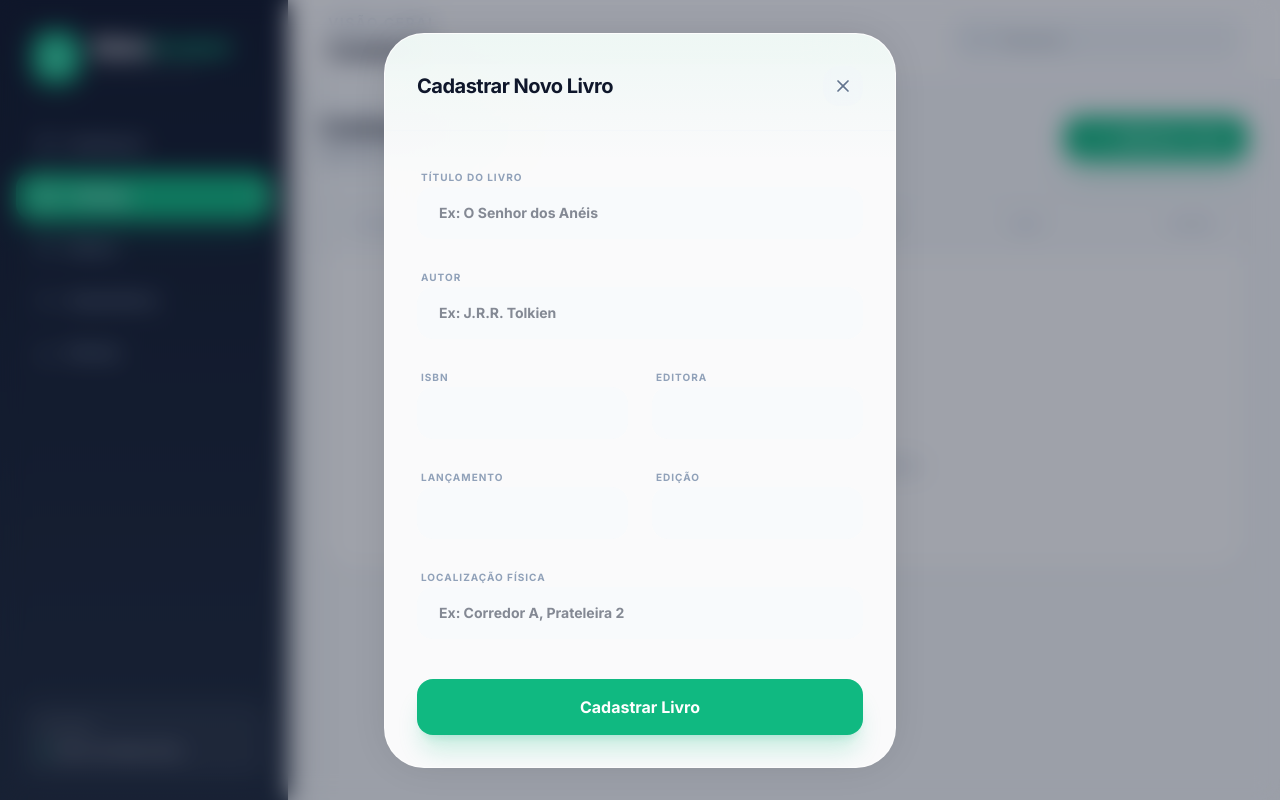
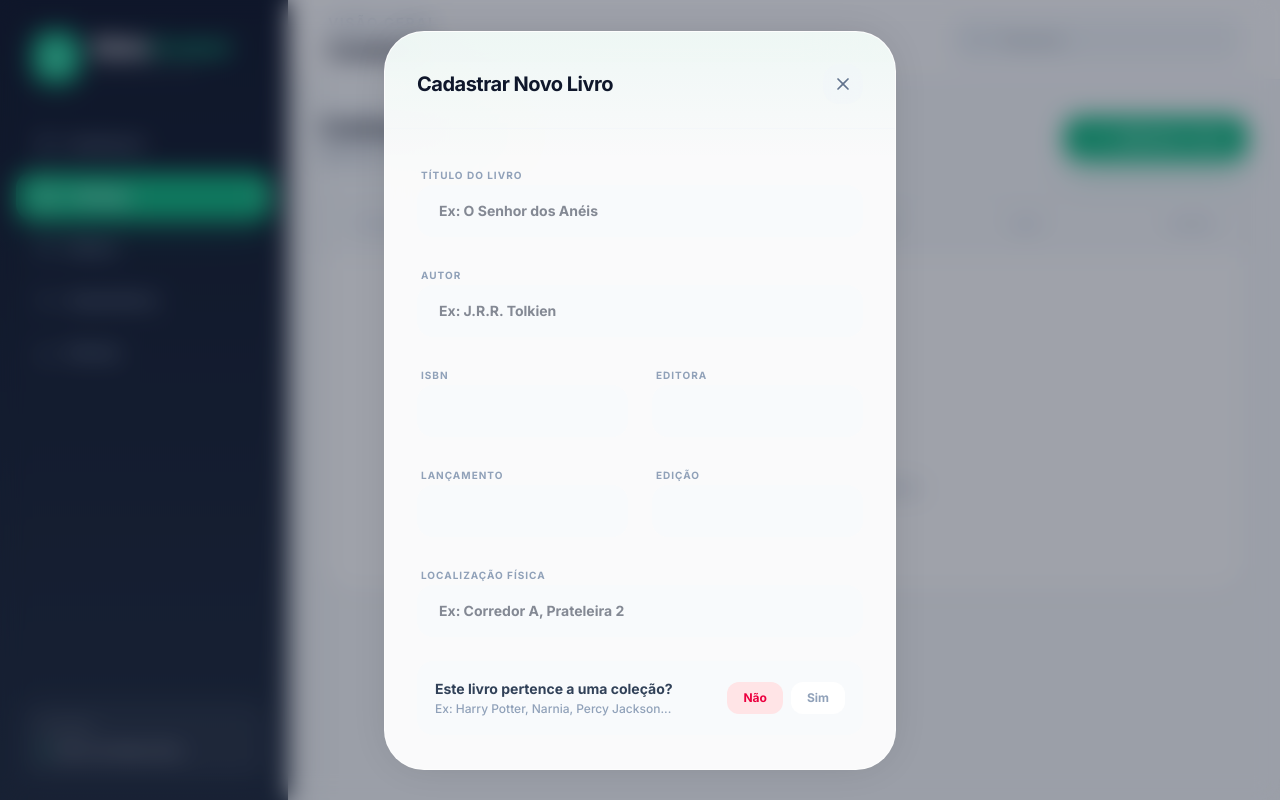
Before and after one commit to EVERTON100792/sistema-biblioteca-, a React (Vite) app: page / in a window 1280 px wide. Both pictures are taken after a click on the button "Novo Livro". Built offline with nearby package versions, Linux system fonts and the light colour scheme.

Commit message:
feat: colecao no cadastro de livros e cadastro automatico de aluno no emprestimo

```diff
--- a/src/App.tsx
+++ b/src/App.tsx
@@ -147,6 +147,7 @@ export default function App() {
   const handleSaveBook = (e: React.FormEvent<HTMLFormElement>) => {
     e.preventDefault();
     const formData = new FormData(e.currentTarget);
+    const hasCollection = formData.get('hasCollection') === 'yes';
     const bookData = {
       title: formData.get('title') as string,
       author: formData.get('author') as string,
@@ -155,6 +156,7 @@ export default function App() {
       isbn: formData.get('isbn') as string,
       editionYear: parseInt(formData.get('editionYear') as string),
       location: formData.get('location') as string,
+      collection: hasCollection ? (formData.get('collection') as string) || undefined : undefined,
     };
 
     if (editingBook) {
@@ -194,22 +196,32 @@ export default function App() {
   const handleSaveLoan = (e: React.FormEvent<HTMLFormElement>) => {
     e.preventDefault();
     const formData = new FormData(e.currentTarget);
-    const studentId = formData.get('studentId') as string;
     const bookId = formData.get('bookId') as string;
+    const studentName = (formData.get('studentName') as string).trim();
+    const studentClass = (formData.get('studentClass') as string).trim();
 
     const book = data.books.find(b => b.id === bookId);
-    if (!book) return;
+    if (!book || !studentName || !studentClass) return;
 
-    const student = data.students.find(s => s.id === studentId);
-    if (!student) return;
+    // Find existing student or create a new one
+    let student = data.students.find(
+      s => s.name.toLowerCase() === studentName.toLowerCase() && s.class.toLowerCase() === studentClass.toLowerCase()
+    );
+
+    let updatedStudents = data.students;
+    if (!student) {
+      student = { id: crypto.randomUUID(), name: studentName, class: studentClass };
+      updatedStudents = [...data.students, student];
+    }
 
     if (editingLoan) {
       setData(prev => ({
         ...prev,
+        students: updatedStudents,
         loans: prev.loans.map(l => l.id === editingLoan.id ? {
           ...l,
-          studentName: student.name,
-          studentClass: student.class,
+          studentName: student!.name,
+          studentClass: student!.class,
           bookId: book.id,
           bookTitle: book.title,
         } : l)
@@ -229,12 +241,13 @@ export default function App() {
       };
       setData(prev => ({
         ...prev,
+        students: updatedStudents,
         loans: [...prev.loans, newLoan]
       }));
     }
     setShowLoanForm(false);
     setEditingLoan(null);
-    setSelectedStudentId(''); // Reset the selected student
+    setSelectedStudentId('');
   };
 
   const handleReturnBook = (loanId: string) => {
@@ -399,7 +412,7 @@ export default function App() {
         </header>
 
         {/* Content Area */}
-        <div className="flex-1 overflow-y-auto p-4 md:p-8 pb-24 md:pb-8">
+        <div className="flex-1 overflow-hidden flex flex-col p-4 md:p-8 pb-24 md:pb-8">
           <AnimatePresence mode="wait">
             {activeTab === 'dashboard' && (
               <motion.div
@@ -562,8 +575,8 @@ export default function App() {
                 </div>
 
                 {/* Desktop Table */}
-                <div className="hidden md:block bg-white rounded-[2rem] border border-slate-200/60 shadow-sm overflow-hidden max-h-[600px]">
-                  <div className="overflow-y-auto custom-scrollbar">
+                <div className="hidden md:flex flex-col flex-1 bg-white rounded-[2rem] border border-slate-200/60 shadow-sm overflow-hidden min-h-[400px]">
+                  <div className="overflow-y-auto custom-scrollbar flex-1 relative">
                     <table className="w-full text-left border-collapse">
                       <thead className="sticky top-0 z-10">
                         <tr className="bg-slate-50 border-b border-slate-100">
@@ -646,8 +659,8 @@ export default function App() {
                 </div>
 
                 {/* Desktop Table */}
-                <div className="hidden md:block bg-white rounded-[2rem] border border-slate-200/60 shadow-sm overflow-hidden max-h-[600px]">
-                  <div className="overflow-y-auto custom-scrollbar">
+                <div className="hidden md:flex flex-col flex-1 bg-white rounded-[2rem] border border-slate-200/60 shadow-sm overflow-hidden min-h-[400px]">
+                  <div className="overflow-y-auto custom-scrollbar flex-1 relative">
                     <table className="w-full text-left border-collapse">
                       <thead className="sticky top-0 z-10">
                         <tr className="bg-slate-50 border-b border-slate-100">
@@ -740,8 +753,8 @@ export default function App() {
                 </div>
 
                 {/* Desktop Table */}
-                <div className="hidden md:block bg-white rounded-[2rem] border border-slate-200/60 shadow-sm overflow-hidden max-h-[600px]">
-                  <div className="overflow-y-auto custom-scrollbar">
+                <div className="hidden md:flex flex-col flex-1 bg-white rounded-[2rem] border border-slate-200/60 shadow-sm overflow-hidden min-h-[400px]">
+                  <div className="overflow-y-auto custom-scrollbar flex-1 relative">
                     <table className="w-full text-left border-collapse">
                       <thead className="sticky top-0 z-10">
                         <tr className="bg-slate-50 border-b border-slate-100">
@@ -881,48 +894,16 @@ export default function App() {
 
 
       {/* Modals */}
-      < Modal
+      <Modal
         isOpen={showBookForm}
-        onClose={() => { setShowBookForm(false); setEditingBook(null); }
-        }
+        onClose={() => { setShowBookForm(false); setEditingBook(null); }}
         title={editingBook ? "Editar Livro" : "Cadastrar Novo Livro"}
       >
-        <form onSubmit={handleSaveBook} className="space-y-6">
-          <div className="grid grid-cols-2 gap-6">
-            <div className="col-span-2 space-y-2">
-              <label className="text-[10px] font-bold text-slate-400 uppercase tracking-widest ml-1">Título do Livro</label>
-              <input name="title" defaultValue={editingBook?.title} required className="w-full px-5 py-3.5 bg-slate-50 border-2 border-transparent rounded-2xl focus:bg-white focus:border-brand-accent/20 outline-none transition-all font-bold text-sm" placeholder="Ex: O Senhor dos Anéis" />
-            </div>
-            <div className="col-span-2 space-y-2">
-              <label className="text-[10px] font-bold text-slate-400 uppercase tracking-widest ml-1">Autor</label>
-              <input name="author" defaultValue={editingBook?.author} required className="w-full px-5 py-3.5 bg-slate-50 border-2 border-transparent rounded-2xl focus:bg-white focus:border-brand-accent/20 outline-none transition-all font-bold text-sm" placeholder="Ex: J.R.R. Tolkien" />
-            </div>
-            <div className="space-y-2">
-              <label className="text-[10px] font-bold text-slate-400 uppercase tracking-widest ml-1">ISBN</label>
-              <input name="isbn" defaultValue={editingBook?.isbn} required className="w-full px-5 py-3.5 bg-slate-50 border-2 border-transparent rounded-2xl focus:bg-white focus:border-brand-accent/20 outline-none transition-all font-bold text-sm font-mono" />
-            </div>
-            <div className="space-y-2">
-              <label className="text-[10px] font-bold text-slate-400 uppercase tracking-widest ml-1">Editora</label>
-              <input name="publisher" defaultValue={editingBook?.publisher} required className="w-full px-5 py-3.5 bg-slate-50 border-2 border-transparent rounded-2xl focus:bg-white focus:border-brand-accent/20 outline-none transition-all font-bold text-sm" />
-            </div>
-            <div className="space-y-2">
-              <label className="text-[10px] font-bold text-slate-400 uppercase tracking-widest ml-1">Lançamento</label>
-              <input name="year" type="number" defaultValue={editingBook?.year} required className="w-full px-5 py-3.5 bg-slate-50 border-2 border-transparent rounded-2xl focus:bg-white focus:border-brand-accent/20 outline-none transition-all font-bold text-sm" />
-            </div>
-            <div className="space-y-2">
-              <label className="text-[10px] font-bold text-slate-400 uppercase tracking-widest ml-1">Edição</label>
-              <input name="editionYear" type="number" defaultValue={editingBook?.editionYear} required className="w-full px-5 py-3.5 bg-slate-50 border-2 border-transparent rounded-2xl focus:bg-white focus:border-brand-accent/20 outline-none transition-all font-bold text-sm" />
-            </div>
-            <div className="col-span-2 space-y-2">
-              <label className="text-[10px] font-bold text-slate-400 uppercase tracking-widest ml-1">Localização Física</label>
-              <input name="location" defaultValue={editingBook?.location} required placeholder="Ex: Corredor A, Prateleira 2" className="w-full px-5 py-3.5 bg-slate-50 border-2 border-transparent rounded-2xl focus:bg-white focus:border-brand-accent/20 outline-none transition-all font-bold text-sm" />
-            </div>
-          </div>
-          <button type="submit" className="w-full bg-brand-accent text-white py-4 rounded-2xl font-bold hover:bg-emerald-600 transition-all shadow-xl shadow-brand-accent/20 mt-4">
-            {editingBook ? "Salvar Alterações" : "Cadastrar Livro"}
-          </button>
-        </form>
-      </Modal >
+        <BookForm
+          editingBook={editingBook}
+          onSubmit={handleSaveBook}
+        />
+      </Modal>
 
       <Modal
         isOpen={showStudentForm}
@@ -952,11 +933,23 @@ export default function App() {
         <form onSubmit={handleSaveLoan} className="space-y-6">
           <div className="space-y-4">
             <div className="space-y-2">
-              <label className="text-[10px] font-bold text-slate-400 uppercase tracking-widest ml-1">Aluno</label>
-              <SearchableStudentSelect
-                students={data.students}
-                value={selectedStudentId}
-                onChange={setSelectedStudentId}
+              <label className="text-[10px] font-bold text-slate-400 uppercase tracking-widest ml-1">Nome do Aluno</label>
+              <input
+                name="studentName"
+                defaultValue={editingLoan?.studentName}
+                required
+                placeholder="Ex: João da Silva"
+                className="w-full px-5 py-3.5 bg-slate-50 border-2 border-transparent rounded-2xl focus:bg-white focus:border-brand-accent/20 outline-none transition-all font-bold text-sm"
+              />
+            </div>
+            <div className="space-y-2">
+              <label className="text-[10px] font-bold text-slate-400 uppercase tracking-widest ml-1">Turma / Série</label>
+              <input
+                name="studentClass"
+                defaultValue={editingLoan?.studentClass}
+                required
+                placeholder="Ex: 5º Ano A"
+                className="w-full px-5 py-3.5 bg-slate-50 border-2 border-transparent rounded-2xl focus:bg-white focus:border-brand-accent/20 outline-none transition-all font-bold text-sm"
               />
             </div>
           </div>
@@ -981,10 +974,10 @@ export default function App() {
             <div className="bg-blue-50 p-5 rounded-2xl border border-blue-100 space-y-2">
               <div className="flex items-center gap-2 text-blue-600">
                 <Calendar className="w-4 h-4" />
-                <span className="text-xs font-bold uppercase tracking-wider">Informação de Prazo</span>
+                <span className="text-xs font-bold uppercase tracking-wider">Informação</span>
               </div>
               <p className="text-blue-700 text-xs font-medium leading-relaxed">
-                O prazo de devolução será automaticamente definido para <strong>7 dias</strong> a partir de hoje. O aluno será cadastrado automaticamente se for novo.
+                O prazo de devolução será definido para <strong>7 dias</strong> a partir de hoje. Se o aluno não estiver cadastrado, ele será <strong>cadastrado automaticamente</strong> na aba Alunos.
               </p>
             </div>
           )}
@@ -1092,6 +1085,90 @@ function LoanStatusBadge({ loan, showOverdueDays }: { loan: Loan, showOverdueDay
     <span className="inline-flex items-center px-3 py-1 rounded-full text-[10px] font-bold uppercase tracking-wider bg-blue-100 text-blue-700">
       Em Aberto
     </span>
+  );
+}
+
+function BookForm({ editingBook, onSubmit }: { editingBook: Book | null, onSubmit: (e: React.FormEvent<HTMLFormElement>) => void }) {
+  const [hasCollection, setHasCollection] = useState<boolean>(!!editingBook?.collection);
+
+  return (
+    <form onSubmit={onSubmit} className="space-y-6">
+      <div className="grid grid-cols-2 gap-6">
+        <div className="col-span-2 space-y-2">
+          <label className="text-[10px] font-bold text-slate-400 uppercase tracking-widest ml-1">Título do Livro</label>
+          <input name="title" defaultValue={editingBook?.title} required className="w-full px-5 py-3.5 bg-slate-50 border-2 border-transparent rounded-2xl focus:bg-white focus:border-brand-accent/20 outline-none transition-all font-bold text-sm" placeholder="Ex: O Senhor dos Anéis" />
+        </div>
+        <div className="col-span-2 space-y-2">
+          <label className="text-[10px] font-bold text-slate-400 uppercase tracking-widest ml-1">Autor</label>
+          <input name="author" defaultValue={editingBook?.author} required className="w-full px-5 py-3.5 bg-slate-50 border-2 border-transparent rounded-2xl focus:bg-white focus:border-brand-accent/20 outline-none transition-all font-bold text-sm" placeholder="Ex: J.R.R. Tolkien" />
+        </div>
+        <div className="space-y-2">
+          <label className="text-[10px] font-bold text-slate-400 uppercase tracking-widest ml-1">ISBN</label>
+          <input name="isbn" defaultValue={editingBook?.isbn} required className="w-full px-5 py-3.5 bg-slate-50 border-2 border-transparent rounded-2xl focus:bg-white focus:border-brand-accent/20 outline-none transition-all font-bold text-sm font-mono" />
+        </div>
+        <div className="space-y-2">
+          <label className="text-[10px] font-bold text-slate-400 uppercase tracking-widest ml-1">Editora</label>
+          <input name="publisher" defaultValue={editingBook?.publisher} required className="w-full px-5 py-3.5 bg-slate-50 border-2 border-transparent rounded-2xl focus:bg-white focus:border-brand-accent/20 outline-none transition-all font-bold text-sm" />
+        </div>
+        <div className="space-y-2">
+          <label className="text-[10px] font-bold text-slate-400 uppercase tracking-widest ml-1">Lançamento</label>
+          <input name="year" type="number" defaultValue={editingBook?.year} required className="w-full px-5 py-3.5 bg-slate-50 border-2 border-transparent rounded-2xl focus:bg-white focus:border-brand-accent/20 outline-none transition-all font-bold text-sm" />
+        </div>
+        <div className="space-y-2">
+          <label className="text-[10px] font-bold text-slate-400 uppercase tracking-widest ml-1">Edição</label>
+          <input name="editionYear" type="number" defaultValue={editingBook?.editionYear} required className="w-full px-5 py-3.5 bg-slate-50 border-2 border-transparent rounded-2xl focus:bg-white focus:border-brand-accent/20 outline-none transition-all font-bold text-sm" />
+        </div>
+        <div className="col-span-2 space-y-2">
+          <label className="text-[10px] font-bold text-slate-400 uppercase tracking-widest ml-1">Localização Física</label>
+          <input name="location" defaultValue={editingBook?.location} required placeholder="Ex: Corredor A, Prateleira 2" className="w-full px-5 py-3.5 bg-slate-50 border-2 border-transparent rounded-2xl focus:bg-white focus:border-brand-accent/20 outline-none transition-all font-bold text-sm" />
+        </div>
+
+        {/* Collection Toggle */}
+        <div className="col-span-2 space-y-3">
+          <div className="flex items-center justify-between p-4 bg-slate-50 rounded-2xl border-2 border-transparent">
+            <div>
+              <p className="text-sm font-bold text-slate-700">Este livro pertence a uma coleção?</p>
+              <p className="text-xs text-slate-400 font-medium mt-0.5">Ex: Harry Potter, Narnia, Percy Jackson...</p>
+            </div>
+            <div className="flex items-center gap-2 shrink-0">
+              <input type="hidden" name="hasCollection" value={hasCollection ? 'yes' : 'no'} />
+              <button
+                type="button"
+                onClick={() => setHasCollection(false)}
+                className={cn("px-4 py-2 rounded-xl font-bold text-xs transition-all", !hasCollection ? "bg-rose-100 text-rose-600" : "bg-white text-slate-400 hover:bg-slate-100")}
+              >
+                Não
+              </button>
+              <button
+                type="button"
+                onClick={() => setHasCollection(true)}
+                className={cn("px-4 py-2 rounded-xl font-bold text-xs transition-all", hasCollection ? "bg-brand-accent/15 text-brand-accent" : "bg-white text-slate-400 hover:bg-slate-100")}
+              >
+                Sim
+              </button>
+            </div>
+          </div>
+          <AnimatePresence>
+            {hasCollection && (
+              <motion.div
+                initial={{ opacity: 0, height: 0 }}
+                animate={{ opacity: 1, height: 'auto' }}
+                exit={{ opacity: 0, height: 0 }}
+                className="overflow-hidden"
+              >
+                <div className="space-y-2 pt-1">
+                  <label className="text-[10px] font-bold text-slate-400 uppercase tracking-widest ml-1">Nome da Coleção</label>
+                  <input name="collection" defaultValue={editingBook?.collection} required={hasCollection} placeholder="Ex: Harry Potter" className="w-full px-5 py-3.5 bg-slate-50 border-2 border-brand-accent/20 rounded-2xl focus:bg-white outline-none transition-all font-bold text-sm" />
+                </div>
+              </motion.div>
+            )}
+          </AnimatePresence>
+        </div>
+      </div>
+      <button type="submit" className="w-full bg-brand-accent text-white py-4 rounded-2xl font-bold hover:bg-emerald-600 transition-all shadow-xl shadow-brand-accent/20 mt-4">
+        {editingBook ? "Salvar Alterações" : "Cadastrar Livro"}
+      </button>
+    </form>
   );
 }
 
--- a/src/types.ts
+++ b/src/types.ts
@@ -7,6 +7,7 @@ export interface Book {
   isbn: string;
   editionYear: number;
   location: string; // Genre or Subject
+  collection?: string; // Optional book series/collection name
 }
 
 export interface Loan {
```
